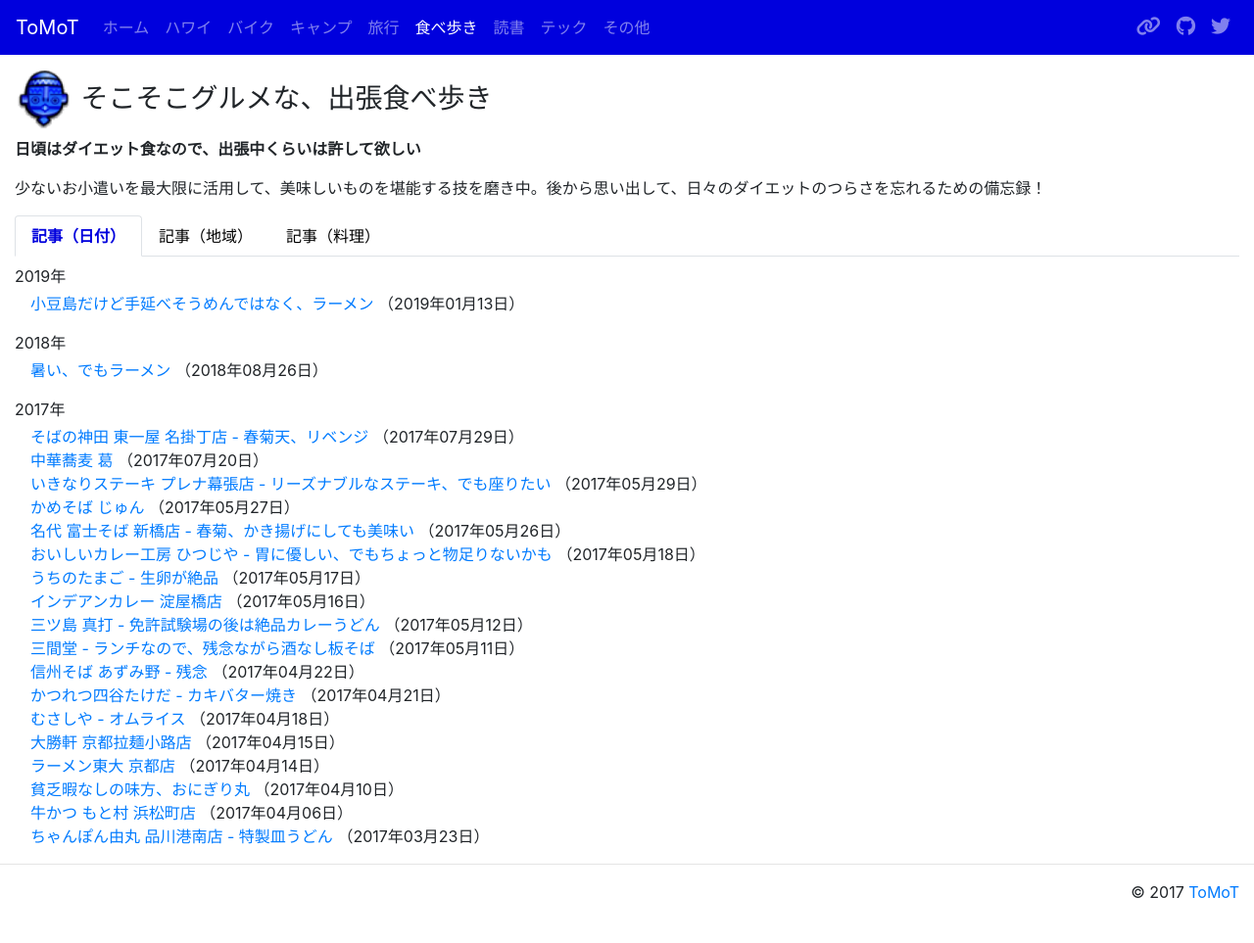
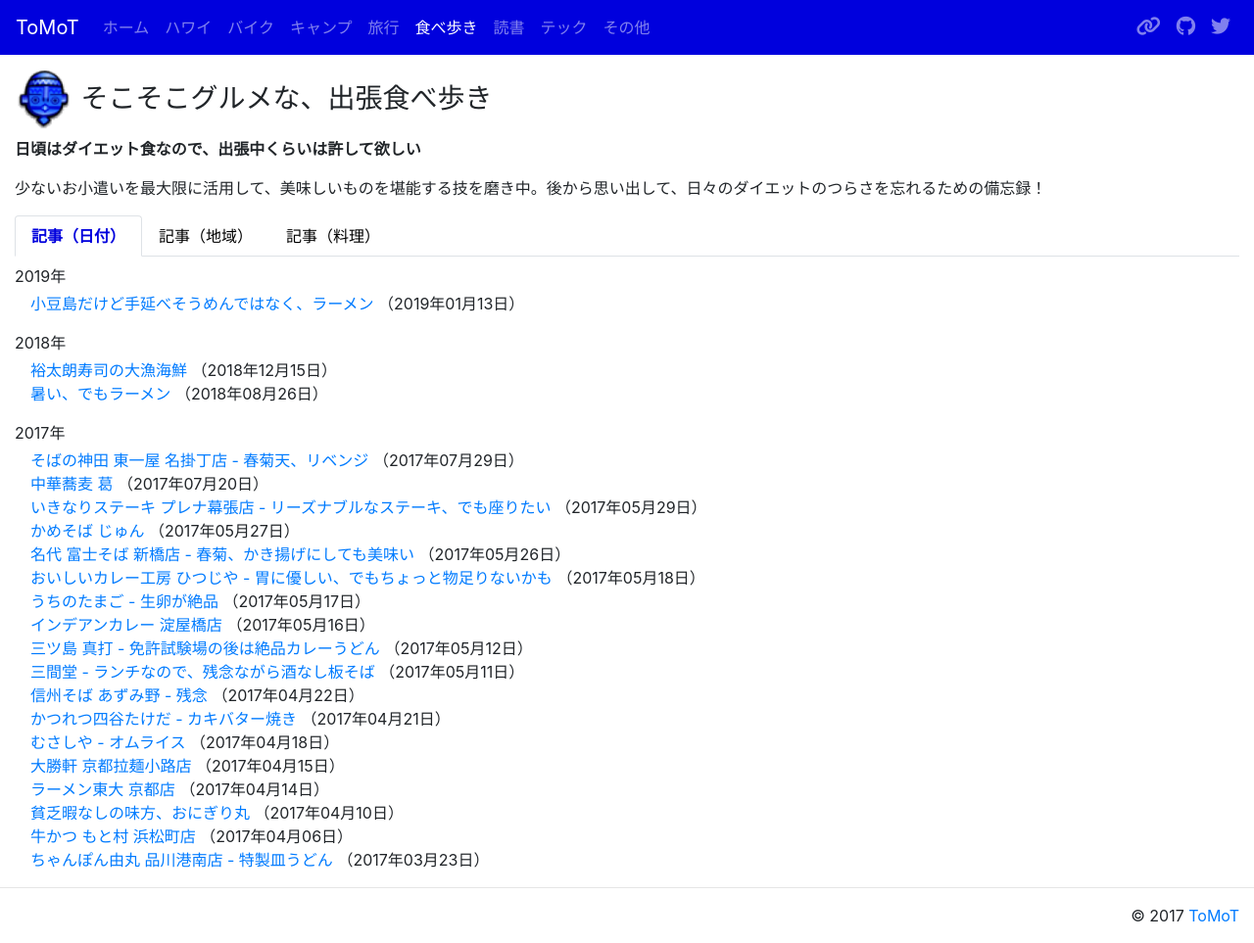
Before and after one commit to tomot/tomot.github.io, a Jekyll site: the page built from food.md, in a window 1280 px wide. Shown: the whole page at 98% size. Built offline with Jekyll 4.4.1, drawn with Linux system fonts in a browser that asks for light colours; nearby versions of some CDN libraries; before the commit the page ends 939 px from its top, so only the background shows below that.

Commit message:
add post of Yutaro

```diff
--- /dev/null
+++ b/_posts/2018-12-15-a.md
@@ -0,0 +1,22 @@
+---
+title: 裕太朗寿司の大漁海鮮
+categories: 食べ歩き
+tags: [泉佐野市, 定食]
+---
+泉佐野漁港青空市場内の裕太朗寿司。
+
+<div class="post-img">
+<a href="/assets/images/20181215a/IMG_1744.jpeg">
+<img src="/assets/images/20181215a/IMG_1744.jpeg" width="320px">
+</a>
+<p>裕太朗寿司</p>
+</div>
+
+大漁海鮮丼、1620円。ネタは良く、赤だしも温まる。ただ、すし飯が冷たいので、冬はちょっと。
+
+<div class="post-img">
+<a href="/assets/images/20181215a/IMG_1743.jpeg">
+<img src="/assets/images/20181215a/IMG_1743.jpeg" width="320px">
+</a>
+<p>大漁海鮮</p>
+</div>
--- a/food.md
+++ b/food.md
@@ -282,12 +282,29 @@ title: ToMoT - 食べ歩き
       {% endif %}
     {% endfor %}
 
-    <p class="mb-0">大阪府高槻市</p>
+    <p class="mb-0">大阪府</p>
+    <p class="mb-0 ml-3">高槻市</p>
     {% for category in site.categories %}
       {% if category[0] == "食べ歩き" %}
         <ul class="list-unstyled ml-4">
           {% for post in category[1] %}
             {% if post.tags contains "高槻市" %}
+              <li>
+                <a href="{{ post.url }}">{{ post.title }}</a>
+                （{{ post.date | date: "%Y年%m月%d日" }}）
+              </li>
+            {% endif %}
+          {% endfor %}
+        </ul>
+      {% endif %}
+    {% endfor %}
+
+    <p class="mb-0 ml-3">泉佐野市</p>
+    {% for category in site.categories %}
+      {% if category[0] == "食べ歩き" %}
+        <ul class="list-unstyled ml-4">
+          {% for post in category[1] %}
+            {% if post.tags contains "泉佐野市" %}
               <li>
                 <a href="{{ post.url }}">{{ post.title }}</a>
                 （{{ post.date | date: "%Y年%m月%d日" }}）
```
Also changed, not shown: 2 other files.
